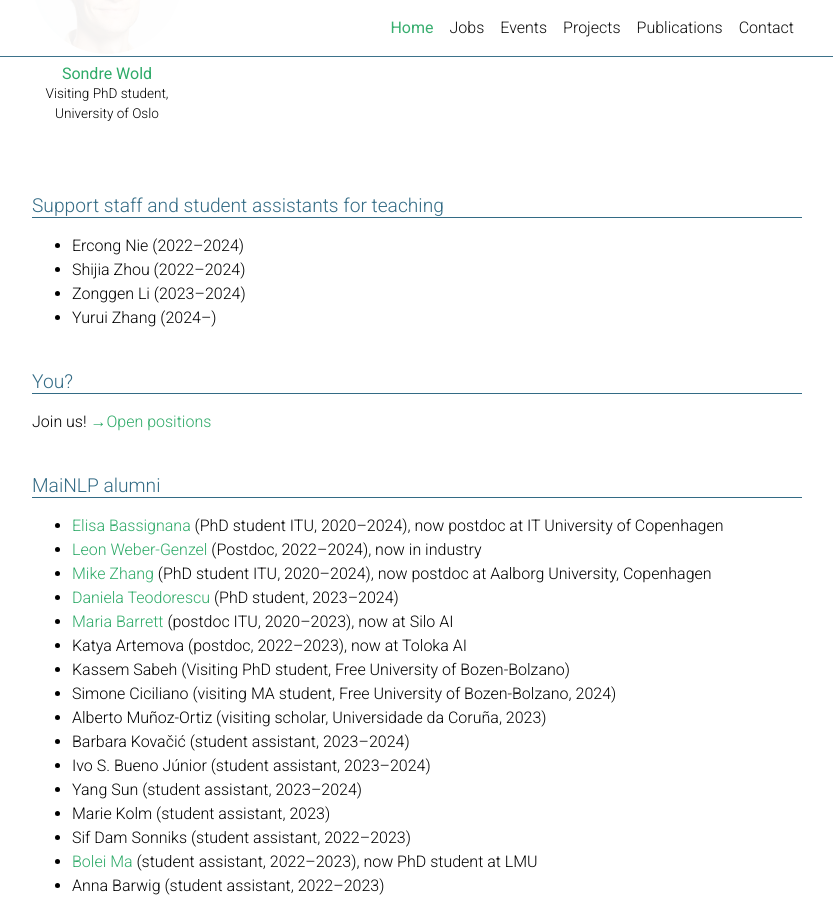
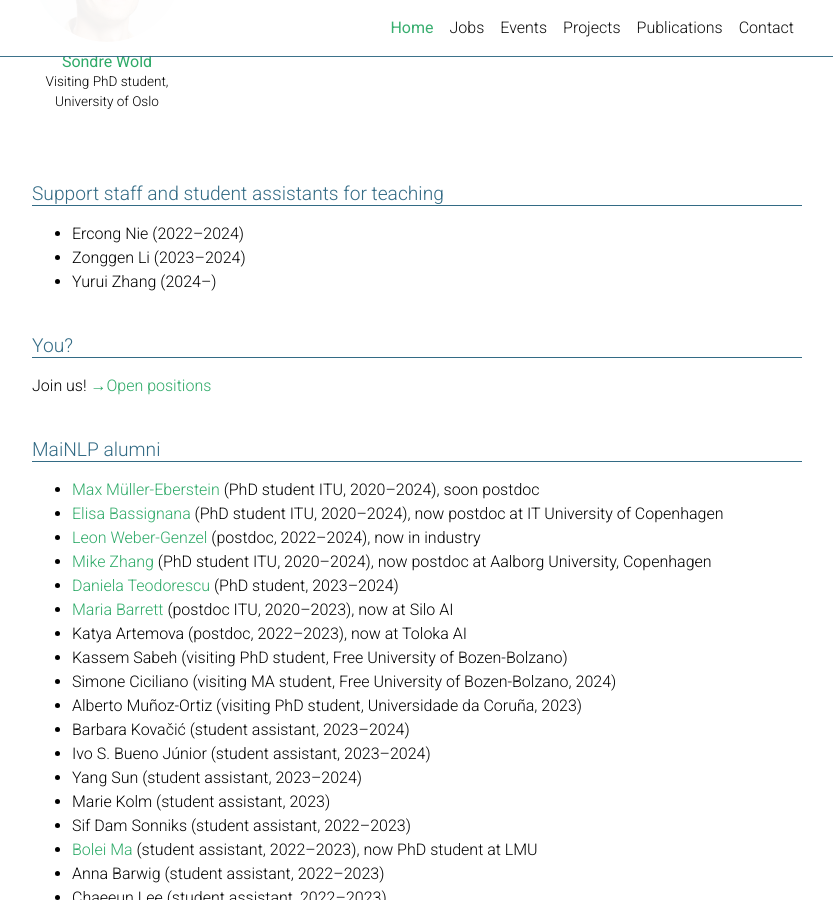
Before and after one commit to mainlp/mainlp.github.io, a Jekyll site: the page built from _pages/about.md, in a window 1280 px wide and 900 px high, scrolled down 3655 px. Shown: the whole window, without its empty margins (223-1056 px from the left). Built offline with Jekyll 4.4.1, drawn with Linux system fonts in a browser that asks for light colours; full-size pictures stand in for the smaller copies a plugin makes; comment, search, counter and statistics services are not loaded; a style sheet for code colours, icons or effects is not loaded; some of the changed text lies outside the part shown.

Commit message:
congrats max\! welcome shijia\! plus some updated links

```diff
--- a/_pages/about.md
+++ b/_pages/about.md
@@ -38,6 +38,10 @@ staff:
       description: Postdoc (2022–)
       website: https://rlitschk.github.io/
       picture: robert.png
+    - name: Shijia Zhou
+      description: PhD student (2024–)
+      website: https://scholar.google.com/citations?user=Byl83QwAAAAJ
+      picture: shijia.jpg
     - name: Beiduo Chen
       description: ELLIS PhD student (2024–)
       website: https://mckysse.github.io/
@@ -66,19 +70,12 @@ staff:
       description: Affiliated ELLIS PhD student (2021–), University of Amsterdam
       website: https://jorisbaan.nl/
       picture: joris.jpg
-    - name: Max Müller-Eberstein
-      description: Affiliated PhD student (2020–2024), IT University of Copenhagen
-      website: https://personads.me/
-      picture: max.jpg
 support:
   title: Support Staff
   people:
     - name: Oliver Kraus
       description: Scientific programmer (2024–)
       picture: mainlp-logo-500.png
-    - name: Shijia Zhou
-      description: Student assistant (2024–)
-      picture: shijia.jpg
     - name: Sebastian Loftus
       description: Student assistant (2023–)
       picture: sebastian.jpg
@@ -157,12 +154,14 @@ In broad terms, our aim human-centric NLP: to make NLP models more robust and in
   </ul> -->
 <!-- <h3 style="font-size: 1rem; font-weight: bolder;">Events</h3> -->
   <ul>
+    <li>July 5, 2024: Max successfully defended his PhD thesis. Congratulations!</li>
     <li>July 1, 2024: Elisa successfully defended her PhD thesis. Congratulations!</li>
     <li>May 13, 2024: On-site <a href="/events/#2024-05-13-matthias-orlikowski">talk</a> by Matthias Orlikowski (Bielefeld University)</li>
     <li>May 6, 2024: On-site <a href="/events/#2024-05-06-russa-biwas">talk</a> by Dr. Russa Biwas (Hasso-Plattner Institute, Potsdam)</li>
     <li>April 30, 2024: Our new <a href="https://dialect-erc.github.io">DIALECT project</a> webpage is online</li>
     <li>April 8, 2024: On-site <a href="/events/#2024-04-08-hyewon-jang">talk</a> by Hyewon Jang (University of Konstanz)</li>
     <li>March 22, 2024: Interested in Uncertainty and NLP? We are part of the <a href="https://uncertainlp.github.io/">First Workshop on Uncertainty-aware NLP @ EACL 2024</a></li>
+    <li>March 7, 2024: Mike successfully defended his PhD thesis. Congratulations!</li>
     <li>January 24, 2024: On-site <a href="/events/#2024-01-24-rob-van-der-goot">talk</a> by Dr. Rob van der Goot (IT University of Copenhagen)</li>
   </ul>
 
@@ -223,7 +222,6 @@ In broad terms, our aim human-centric NLP: to make NLP models more robust and in
   <h2 class="category">Support staff and student assistants for teaching</h2>
    <ul>
     <li>Ercong Nie (2022–2024)</li>
-    <li>Shijia Zhou (2022–2024)</li>
     <li>Zonggen Li (2023–2024)</li>
     <li>Yurui Zhang (2024–)</li>
   </ul>
@@ -233,15 +231,16 @@ In broad terms, our aim human-centric NLP: to make NLP models more robust and in
 
  <h2 class="category">MaiNLP alumni</h2>
   <ul>
+    <li><a href="https://mxij.me/">Max Müller-Eberstein</a> (PhD student ITU, 2020–2024), soon postdoc</li>
     <li><a href="https://elisabassignana.github.io/">Elisa Bassignana</a> (PhD student ITU, 2020–2024), now postdoc at IT University of Copenhagen</li>
-    <li><a href="https://leonweber.me/">Leon Weber-Genzel</a> (Postdoc, 2022–2024), now in industry</li>
+    <li><a href="https://scholar.google.com/citations?user=OKbS2VAAAAAJ">Leon Weber-Genzel</a> (postdoc, 2022–2024), now in industry</li>
     <li><a href="https://jjzha.github.io/">Mike Zhang</a> (PhD student ITU, 2020–2024), now postdoc at Aalborg University, Copenhagen</li>
     <li><a href="https://dteodore.github.io/">Daniela Teodorescu</a> (PhD student, 2023–2024)</li>
     <li><a href="https://mariabarrett.github.io/">Maria Barrett</a> (postdoc ITU, 2020–2023), now at Silo AI</li>
     <li>Katya Artemova (postdoc, 2022–2023), now at Toloka AI</li>
-    <li>Kassem Sabeh (Visiting PhD student, Free University of Bozen-Bolzano)</li>
+    <li>Kassem Sabeh (visiting PhD student, Free University of Bozen-Bolzano)</li>
     <li>Simone Ciciliano (visiting MA student, Free University of Bozen-Bolzano, 2024)</li>
-    <li>Alberto Muñoz-Ortiz (visiting scholar, Universidade da Coruña, 2023)</li>
+    <li>Alberto Muñoz-Ortiz (visiting PhD student, Universidade da Coruña, 2023)</li>
     <li>Barbara Kovačić (student assistant, 2023–2024)</li>
     <li>Ivo S. Bueno Júnior (student assistant, 2023–2024)</li>
     <li>Yang Sun (student assistant, 2023–2024)</li>
```
